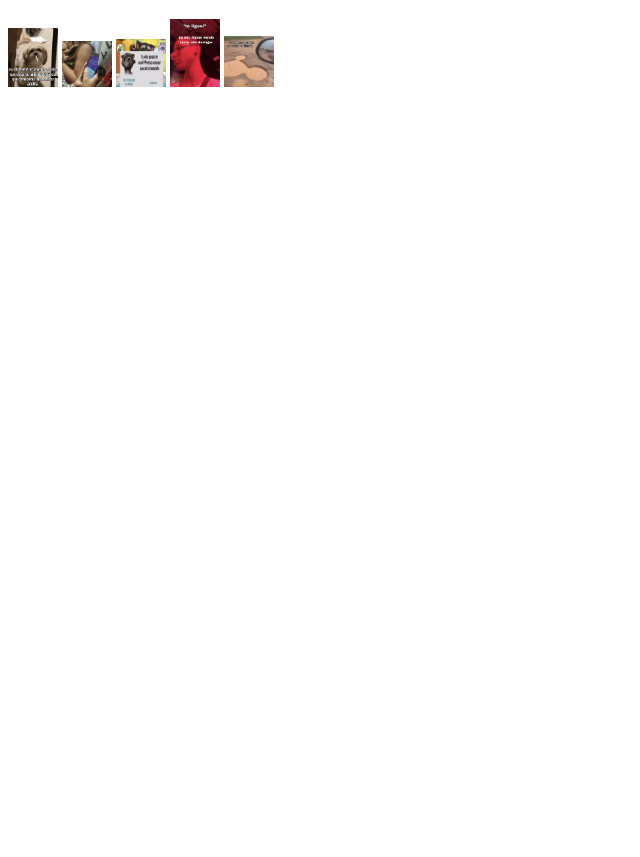
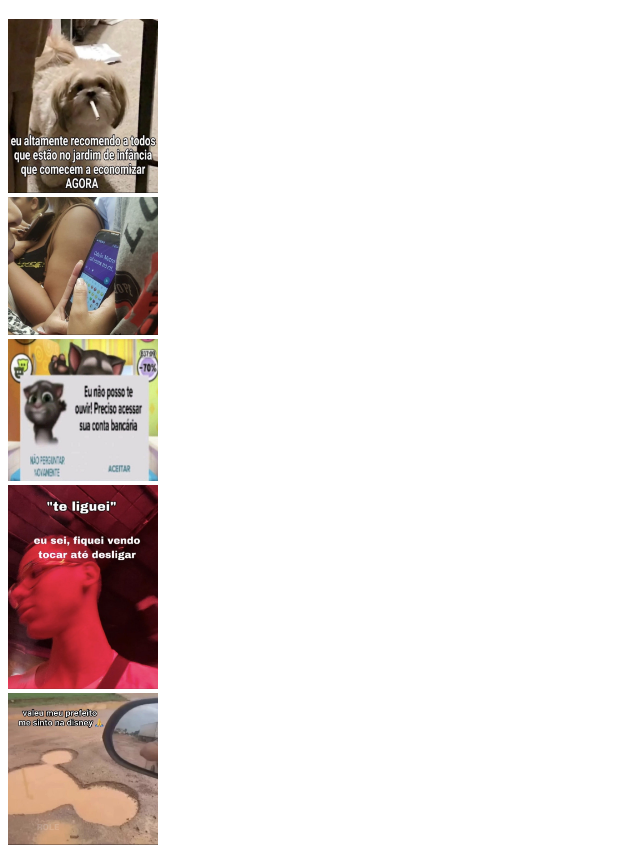
Before and after one commit to IsaSantos321/link-alegria, a plain HTML site: page Atividade Alegria/memes.html in a window 1280 px wide. Shown: the part 61-918 px from the top of the page, without its empty margins (0-640 px from the left). Before the commit the page ends 800 px from the top, so only its background shows below. Drawn offline with Linux system fonts and the light colour scheme.

Commit message:
criei a pagina

```diff
--- a/Atividade Alegria/memes.html
+++ b/Atividade Alegria/memes.html
@@ -8,15 +8,15 @@
 <body>
 
     <h1> SÓ ALEGRIA</h1>
-    <img src="/Atividade Alegria/assets/meme1.png" width="50px" alt="">
+    <img src="/Atividade Alegria/assets/meme1.png" width="150px" alt=""> <br>
 
-    <img src="/Atividade Alegria/assets/meme2.png" width="50px" alt="">
+    <img src="/Atividade Alegria/assets/meme2.png" width="150px" alt=""> <br>
 
-    <img src="/Atividade Alegria/assets/meme3.png" width="50px" alt="">
+    <img src="/Atividade Alegria/assets/meme3.png" width="150px" alt=""> <br>
 
-    <img src="/Atividade Alegria/assets/meme4.png" width="50px" alt="">
+    <img src="/Atividade Alegria/assets/meme4.png" width="150px" alt=""> <br>
 
-    <img src="/Atividade Alegria/assets/meme5.png" width="50px" alt="">
+    <img src="/Atividade Alegria/assets/meme5.png" width="150px" alt=""> <br>
 
 </body>
 </html>
```
Also changed, not shown: Atividade Alegria/musicas.html (+1 -1 lines).
